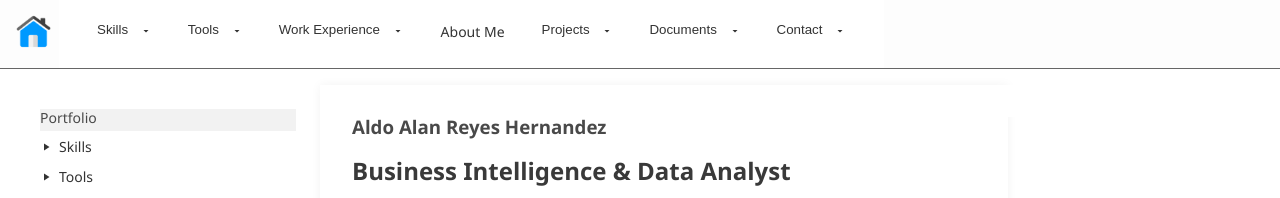
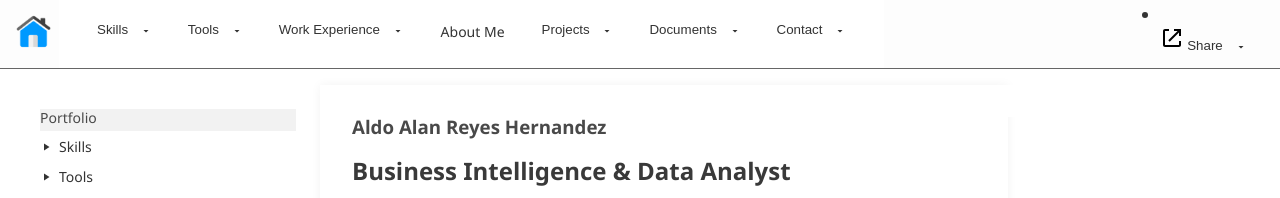
Before and after one commit to AldoReyes84/AldoReyes.github.io, a Jekyll site: the page built from README.md, in a window 1280 px wide. Shown: the top 198 px of the page. Built offline with Jekyll 4.4.1, drawn with Linux system fonts in a browser that asks for light colours; our own code applies the rules of GitHub Pages for plain Markdown files.

Commit message:
share button and template

```diff
--- a/_layouts/default.html
+++ b/_layouts/default.html
@@ -11,10 +11,10 @@
         <!-- Header with Navigation Menu -->
         <header class="sticky-header">
             <div class="holder">
-             <div class="logo">
-                 <img src="./assets/images/homeflat.png" alt="Home icon">
-            </div>
-            <div class="site-header-divider"></div>
+                <div class="logo">
+                     <img src="./assets/images/homeflat.png" alt="Home icon">
+                </div>
+                <div class="site-header-divider"></div>
 
                 <nav class="site-header-nav">
                     <ul class="nav-list">
@@ -85,6 +85,28 @@
                         </li>
                     </ul>
                 </nav>
+                <div class = "share-side-header">
+
+                    <nav class=" share-button" id="share-button" aria-label="Share Menu" aria-expanded="false">
+
+
+                        <li class ="nav-item dropdown">
+
+
+
+                            <button class="nav-toggle" type="button" aria-expanded="false" aria-controls="share-menu" data-target="share-menu">
+                                <svg xmlns="http://www.w3.org/2000/svg" width="24" height="24" viewBox="0 0 24 24" aria-label="Compartir">
+                                    <path d="M14 3h7v7h-2V6.41l-9.29 9.3-1.42-1.42L17.59 5H14V3z"/>
+                                    <path d="M5 5h4V3H5c-1.1 0-2 .9-2 2v14c0 1.1.9 2 2 2h14c1.1 0 2-.9 2-2v-4h-2v4H5V5z"/>
+                                </svg>
+                                    Share
+                                <svg class="arrow-indicator" width="12" height="12" viewBox="0 0 24 24">
+                                    <path d="M7 10l5 5 5-5z" fill="currentColor"/>
+                                </svg>
+                            </button>
+                        </li>
+                    </nav>
+                </div>
             </div>
         </header>
 
@@ -274,8 +296,38 @@
                             </table>
                         </div>
                     </template>
+                    <template id="share-menu">
+
+                        <ul class="share-menu">
+                            <li>
+                                <a href="mailto:?subject=Portafolio de Aldo&body=Visita mi portafolio: https://aldoreyes.github.io" aria-label="Compartir por correo">
+                                    <!-- Ícono SVG de correo -->
+                                    Email
+                                </a>
+                            </li>
+                            <li>
+                                <a href="https://api.whatsapp.com/send?text=Visita%20mi%20portafolio:%20https://aldoreyes.github.io" target="_blank" aria-label="Compartir por WhatsApp">
+                                    <!-- Ícono SVG de WhatsApp -->
+                                    WhatsApp
+                                </a>
+                            </li>
+                            <li>
+                                <a href="https://www.linkedin.com/sharing/share-offsite/?url=https://aldoreyes.github.io" target="_blank" aria-label="Compartir en LinkedIn">
+                                    <!-- Ícono SVG de LinkedIn -->
+                                    LinkedIn
+                                </a>
+                            </li>
+                            <li>
+                                <a href="https://github.com/AldoReyes84" target="_blank" aria-label="Ver perfil en GitHub">
+                                    <!-- Ícono SVG de GitHub -->
+                                    GitHub
+                                </a>
+                            </li>
+                        </ul>
+                    </template>
                 </div>
             </div>
+
         </div>
 
         <!-- Main Content Area with Sidebar -->
--- a/assets/css/style.css
+++ b/assets/css/style.css
@@ -63,7 +63,7 @@ header {
   display: flex;
   flex-direction: row;
   align-items: center;
-    justify-content: space-between;
+  width: 100%;
 }
 
 .site-header-divider {
@@ -144,6 +144,7 @@ h5:hover::after,
 .header-panel-content {
   display: flex;
   flex-direction: row;
+  width: 100%;
 }
 
 .panel-header-grid {
@@ -293,6 +294,31 @@ td a:hover {
   font-weight: bold;
 }
 
+.share-side-header {
+  margin-left : auto;
+}
+
+.share-menu {
+  display: flex;
+  gap: 1em;
+  list-style: none;
+  padding: 0;
+  margin-left: auto;
+}
+
+.share-menu a {
+  display: flex;
+  align-items: center;
+  text-decoration: none;
+  color: #333;
+  font-weight: 500;
+}
+
+.share-menu svg {
+  width: 20px;
+  height: 20px;
+  margin-right: 0.5em;
+}
 
 .layout-body-content {
   display: flex;
```
